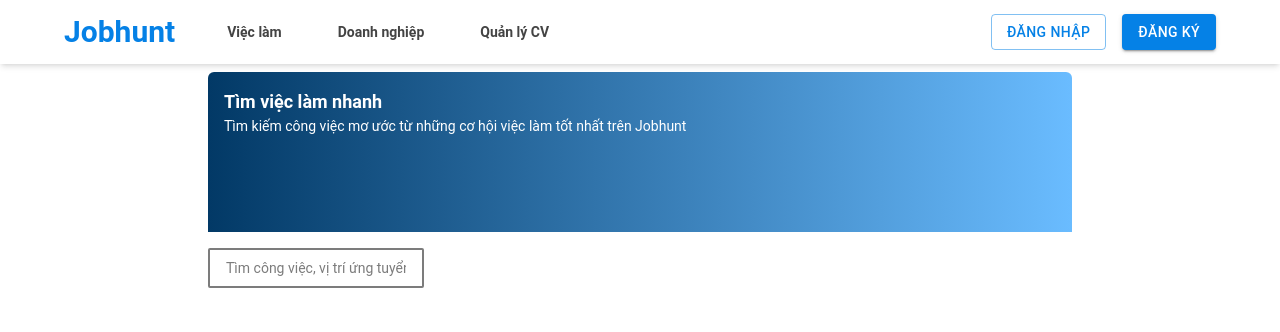
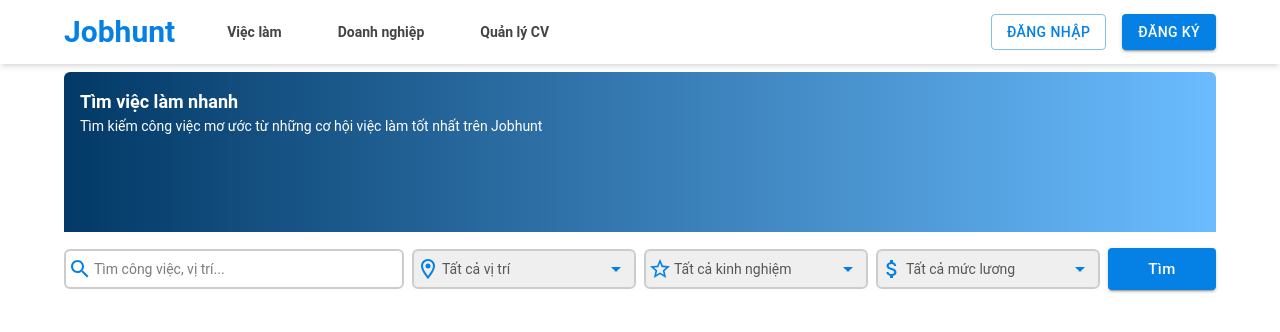
Before and after one commit to thanhduybui/Recruitment, a React (Vite) app: page /jobhunt/find-job in a window 1280 px wide. Shown: the top 332 px of the page. Built offline with nearby package versions, Linux system fonts and the light colour scheme.

Commit message:
done basic filter

```diff
--- /dev/null
+++ b/src/components/form/SelectInput.tsx
@@ -0,0 +1,35 @@
+import ArrowDropDownIcon from "@mui/icons-material/ArrowDropDown";
+
+type SelectInputProps = {
+  defaultValue: string;
+  options: string[];
+  startIcon?: React.ReactNode;
+  styles: string;
+};
+
+const SelectInput = (props: SelectInputProps) => {
+  return (
+    <div className={`relative ${props.styles}`}>
+      <select
+        className={`transition duration-75 w-full text-gray-300 text-sm border-2 border-gray-150
+        rounded-md outline-none focus:border-primary-600 pl-7 pr-8 py-2 placeholder:text-gray-200
+        placeholder:text-sm focus:outline-none focus:box-shadow focus:inset appearance-none`}
+      >
+        <option value="default">{props.defaultValue}</option>
+        {props.options.map((option) => (
+          <option key={option} value={option}>
+            {option}
+          </option>
+        ))}
+      </select>
+      <div className="absolute inset-y-0 left-0 flex items-center pl-1 pointer-events-none">
+        {props.startIcon}
+      </div>
+      <div className="absolute inset-y-0 right-0 flex items-center pr-2 pointer-events-none">
+        <ArrowDropDownIcon color="primary" />
+      </div>
+    </div>
+  );
+};
+
+export default SelectInput;
--- /dev/null
+++ b/src/components/form/TextInput.tsx
@@ -0,0 +1,14 @@
+type TextInputProps = {
+  styles?: string;
+};
+
+export default function TextInput(props: TextInputProps) {
+  return (
+    <input
+      className={`transition duration-75 text-gray-300 text-sm border-2 border-gray-150
+    rounded-md outline-none focus:border-primary-600 px-3 py-2 placeholder:text-gray-200 placeholder:text-sm
+    focus:outline-none focus:box-shadow focus:inset ${props.styles}`}
+      placeholder="Tìm công việc, vị trí..."
+    />
+  );
+}
--- a/src/components/form/index.ts
+++ b/src/components/form/index.ts
@@ -3,3 +3,5 @@ export { default as PassFormControl } from "./PasswordFormControl";
 export { default as NormalFormControl } from "./NormalFormControl";
 export { default as FormHeader } from "./FormHeader";
 export { default as FormContainer } from "./FormContainer";
+export { default as TextInput } from "./TextInput";
+export { default as SelectInput } from "./SelectInput";
--- /dev/null
+++ b/src/features/filter/components/BasicFilter.tsx
@@ -0,0 +1,53 @@
+import { SelectInput } from "@components/form";
+import LocationOnOutlinedIcon from "@mui/icons-material/LocationOnOutlined";
+import StarBorderOutlinedIcon from "@mui/icons-material/StarBorderOutlined";
+import AttachMoneyOutlinedIcon from "@mui/icons-material/AttachMoneyOutlined";
+import Button from "@mui/material/Button";
+import SearchInput from "./SearchInput";
+const locations = ["Hà Nội", "Hồ Chí Minh", "Đà Nẵng", "Hải Phòng"];
+const expiriences = [
+  "Chưa có kinh nghiệm",
+  "Dưới 1 năm",
+  "1 - 3 năm",
+  "3 - 5 năm",
+  "Trên 5 năm",
+];
+const salaryRanges = [
+  "Dưới 5 triệu",
+  "5 - 10 triệu",
+  "10 - 20 triệu",
+  "Trên 20 triệu",
+];
+export default function BasicFilter() {
+  return (
+    <div className="grid grid-cols-10 gap-2 items-center py-4">
+      <SearchInput styles="col-span-3" />
+      <SelectInput
+        defaultValue="Tất cả vị trí"
+        options={locations}
+        startIcon={<LocationOnOutlinedIcon color="primary" />}
+        styles="col-span-2"
+      />
+      <SelectInput
+        defaultValue="Tất cả kinh nghiệm"
+        options={expiriences}
+        startIcon={<StarBorderOutlinedIcon color="primary" />}
+        styles="col-span-2"
+      />
+      <SelectInput
+        defaultValue="Tất cả mức lương"
+        options={salaryRanges}
+        startIcon={<AttachMoneyOutlinedIcon color="primary" />}
+        styles="col-span-2"
+      />
+      <Button
+        color="primary"
+        variant="contained"
+        size="large"
+        style={{ textTransform: "none" }}
+      >
+        Tìm
+      </Button>
+    </div>
+  );
+}
--- /dev/null
+++ b/src/features/filter/components/SearchInput.tsx
@@ -0,0 +1,20 @@
+import SearchOutlinedIcon from "@mui/icons-material/SearchOutlined";
+
+type SearchInputProps = {
+  styles?: string;
+};
+export default function SearchInput(props: SearchInputProps) {
+  return (
+    <div className={`relative ${props.styles}`}>
+      <input
+        className={`transition duration-75 w-full text-gray-300 text-sm border-2 border-gray-150
+    rounded-md outline-none focus:border-primary-600 pl-7 pr-2 py-2 placeholder:text-gray-200 placeholder:text-sm
+    focus:outline-none focus:box-shadow focus:inset`}
+        placeholder="Tìm công việc, vị trí..."
+      />
+      <div className="absolute inset-y-0 left-0 flex items-center pl-1 pointer-events-none">
+        <SearchOutlinedIcon color="primary" />
+      </div>
+    </div>
+  );
+}
--- a/src/features/filter/index.ts
+++ b/src/features/filter/index.ts
@@ -1 +1,3 @@
 export { default as Banner } from "./components/Banner";
+export { default as BasicFilter } from "./components/BasicFilter";
+export { default as SelectInput } from "./components/SearchInput";
--- a/src/pages/Job.tsx
+++ b/src/pages/Job.tsx
@@ -1,5 +1,5 @@
 import { Header } from "@components/layouts/header";
-import { Banner } from "@features/filter";
+import { Banner, BasicFilter } from "@features/filter";
 import Container from "@mui/material/Container";
 
 export default function Job() {
@@ -7,16 +7,11 @@ export default function Job() {
     <>
       <Header />
       <Container>
-        <div className="w-3/4 m-auto">
+        <div className="w-full m-auto">
           <Banner />
-          <div className="filter">
-            <form className="flex gap-2 items-center py-4">
-              <input
-                className="w-1/4 text-gray-300 text-sm border-2 border-gray-200 rounded-sm outline-none focus:border-primary-600 px-4 py-2 placeholder:text-gray-200 placeholder:text-sm"
-                placeholder="Tìm công việc, vị trí ứng tuyển..."
-              ></input>
-            </form>
-          </div>
+          <form className="">
+            <BasicFilter />
+          </form>
         </div>
       </Container>
     </>
--- a/tailwind.config.js
+++ b/tailwind.config.js
@@ -20,6 +20,7 @@ export default {
       },
       gray: {
         100: "#ececec",
+        150: "#cccccc",
         200: "#7c7c7c",
         300: "#575757",
         400: "#444444",
```
